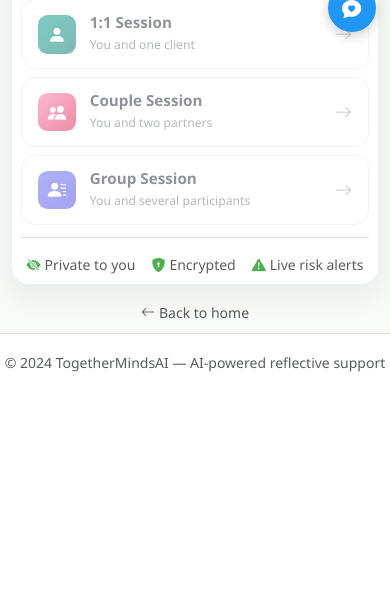
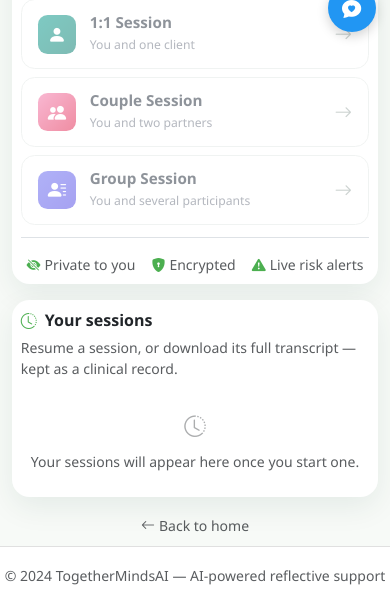
Before and after one commit to OnlineGBC/TogetherMindsAI, a Flask app: page /therapist in a window 390 px wide. Shown: the part 732-1335 px from the top of the page. Before the commit the page ends 1104 px from the top, so only its background shows below. Run offline with Flask 3, Linux system fonts and the light colour scheme; the visitor is signed in with stand-in values (Sample User, id 1); data that the repository does not hold is empty; parts of the project's set-up code (start-up, migrations or seed data) failed here and were passed over; some libraries are stand-ins or nearby versions.

Commit message:
Therapist landing: move session list into a responsive left sidebar
The "Your sessions" list sat at the bottom under the start options. On a laptop
that wastes the wide viewport and pushes history below the fold. Lay the page
out as two columns instead: a sticky left sidebar with the session list and the
start-session card on the right (>=992px). Below 992px (phones, portrait
tablets) it collapses to a single column with the start options first and
sessions beneath, via Bootstrap order utilities.

Session rows are restructured to stack vertically (mode, id, date + Resume +
download) so they fit the narrower sidebar, and an empty state now renders when
the clinician has no sessions yet (previously the block was simply absent).
Template/CSS only — no route or logic change.

```diff
--- a/templates/therapist.html
+++ b/templates/therapist.html
@@ -99,7 +99,7 @@
   .mode-btn:not(:disabled):hover .mb-arrow { color: var(--teal-primary); transform: translateX(2px); }
   .mode-btn .mb-arrow { transition: transform 0.15s ease, color 0.15s ease; }
 
-  /* Resume list */
+  /* Resume list — compact, stacks vertically to fit the sidebar */
   .resume-item {
     border: 1px solid #e3e8e6;
     border-radius: 0.6rem;
@@ -108,10 +108,58 @@
     transition: border-color 0.15s ease, background 0.15s ease;
   }
   .resume-item:hover { border-color: var(--teal-primary); background: #f4f9f8; color: inherit; }
+  .min-w-0 { min-width: 0; }
+
+  /* Sessions sidebar — sticky alongside the start card on laptop/desktop;
+     stacks below the start card on phones and portrait tablets. */
+  @media (min-width: 992px) {
+    .tcp-sidebar { position: sticky; top: 1rem; }
+    .tcp-sessions-scroll { max-height: calc(100vh - 13rem); overflow-y: auto; }
+  }
 </style>
 
-<div class="row justify-content-center">
-    <div class="col-md-10 col-lg-8 col-xl-7">
+<div class="row g-3 justify-content-center">
+
+    <!-- Your sessions — left sidebar on laptop/desktop, below the start card on small screens -->
+    <div class="col-12 col-lg-4 order-2 order-lg-1">
+        <div class="card tcp-card border-0 tcp-sidebar">
+            <div class="card-body p-3">
+                <div class="d-flex align-items-center gap-2 mb-1">
+                    <i class="bi bi-clock-history text-primary-green"></i>
+                    <h6 class="fw-bold mb-0">Your sessions</h6>
+                </div>
+                <p class="text-muted small mb-3">Resume a session, or download its full transcript — kept as a clinical record.</p>
+                {% if my_sessions %}
+                {% set labels = {'solo': '1:1 Session', 'couple': 'Couple Session', 'group': 'Group Session'} %}
+                {% set icons  = {'solo': 'person-fill', 'couple': 'people-fill', 'group': 'person-lines-fill'} %}
+                <div class="d-grid gap-2 tcp-sessions-scroll">
+                    {% for s in my_sessions %}
+                    <div class="resume-item">
+                        <div class="d-flex align-items-center gap-2 mb-1">
+                            <i class="bi bi-{{ icons.get(s.mode, 'person-fill') }} text-primary-green flex-shrink-0"></i>
+                            <span class="fw-semibold flex-grow-1 min-w-0 text-truncate">{{ labels.get(s.mode, s.mode) }}</span>
+                        </div>
+                        <div class="font-monospace small text-muted text-truncate mb-2">{{ s.id }}</div>
+                        <div class="d-flex align-items-center gap-2">
+                            <span class="small text-muted flex-grow-1">{{ s.created_at.strftime('%Y-%m-%d %H:%M') }}</span>
+                            <a href="{{ url_for('therapy_' + s.mode, session_id=s.id) }}" class="btn btn-sm btn-outline-green rounded-pill flex-shrink-0">Resume</a>
+                            <a href="{{ url_for('download_transcript_pdf', session_id=s.id) }}" class="btn btn-sm btn-outline-green rounded-pill flex-shrink-0" title="Download transcript (PDF)"><i class="bi bi-download"></i></a>
+                        </div>
+                    </div>
+                    {% endfor %}
+                </div>
+                {% else %}
+                <div class="text-muted small text-center py-4">
+                    <i class="bi bi-clock-history d-block fs-4 mb-2 opacity-50"></i>
+                    Your sessions will appear here once you start one.
+                </div>
+                {% endif %}
+            </div>
+        </div>
+    </div>
+
+    <!-- Start a session -->
+    <div class="col-12 col-lg-8 order-1 order-lg-2">
 
         <!-- Hero -->
         <div class="text-center mb-3">
@@ -205,40 +253,11 @@
             </div>
         </div>
 
-        <!-- Your sessions — resume or download the full record (tied to your account) -->
-        {% if my_sessions %}
-        <div class="card tcp-card border-0 mt-3">
-            <div class="card-body p-3 p-md-4">
-                <div class="d-flex align-items-center gap-2 mb-1">
-                    <i class="bi bi-clock-history text-primary-green"></i>
-                    <h6 class="fw-bold mb-0">Your sessions</h6>
-                </div>
-                <p class="text-muted small mb-3">Resume a session, or download its full transcript — kept as a clinical record.</p>
-                {% set labels = {'solo': '1:1 Session', 'couple': 'Couple Session', 'group': 'Group Session'} %}
-                {% set icons  = {'solo': 'person-fill', 'couple': 'people-fill', 'group': 'person-lines-fill'} %}
-                <div class="d-grid gap-2">
-                    {% for s in my_sessions %}
-                    <div class="resume-item d-flex align-items-center gap-2">
-                        <i class="bi bi-{{ icons.get(s.mode, 'person-fill') }} text-primary-green flex-shrink-0"></i>
-                        <span class="flex-grow-1 min-w-0">
-                            <span class="fw-semibold">{{ labels.get(s.mode, s.mode) }}</span>
-                            <span class="font-monospace small text-muted d-block text-truncate">{{ s.id }}</span>
-                        </span>
-                        <span class="small text-muted d-none d-md-inline flex-shrink-0">{{ s.created_at.strftime('%Y-%m-%d %H:%M') }}</span>
-                        <a href="{{ url_for('therapy_' + s.mode, session_id=s.id) }}" class="btn btn-sm btn-outline-green rounded-pill flex-shrink-0">Resume</a>
-                        <a href="{{ url_for('download_transcript_pdf', session_id=s.id) }}" class="btn btn-sm btn-outline-green rounded-pill flex-shrink-0" title="Download transcript (PDF)"><i class="bi bi-download"></i></a>
-                    </div>
-                    {% endfor %}
-                </div>
-            </div>
-        </div>
-        {% endif %}
+    </div>
+</div>
 
-        <div class="text-center mt-3">
-            <a href="/" class="text-muted small text-decoration-none"><i class="bi bi-arrow-left me-1"></i>Back to home</a>
-        </div>
-
-    </div>
+<div class="text-center mt-3">
+    <a href="/" class="text-muted small text-decoration-none"><i class="bi bi-arrow-left me-1"></i>Back to home</a>
 </div>
 {% endblock %}
 
```
